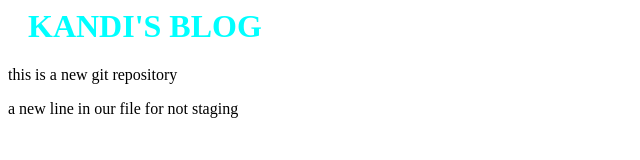
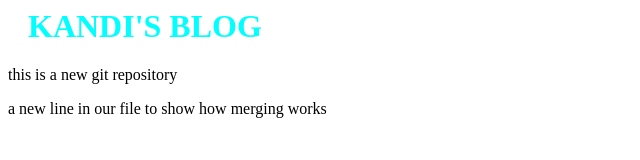
Before and after one commit to f1vour/learning-github, a plain HTML site: page index.html in a window 1280 px wide. Shown: the whole page, without its empty margins (0-640 px from the left). Drawn offline with Linux system fonts and the light colour scheme.

Commit message:
updated index.html with emergency fix

```diff
--- a/index.html
+++ b/index.html
@@ -8,6 +8,6 @@
  <body>
    <h1>KANDI'S BLOG</h1>
    <p>this is a new git repository</p>
-   <p>a new line in our file for not staging</p>
+   <p>a new line in our file to show how merging works</p>
  </body>
 </html>
```
